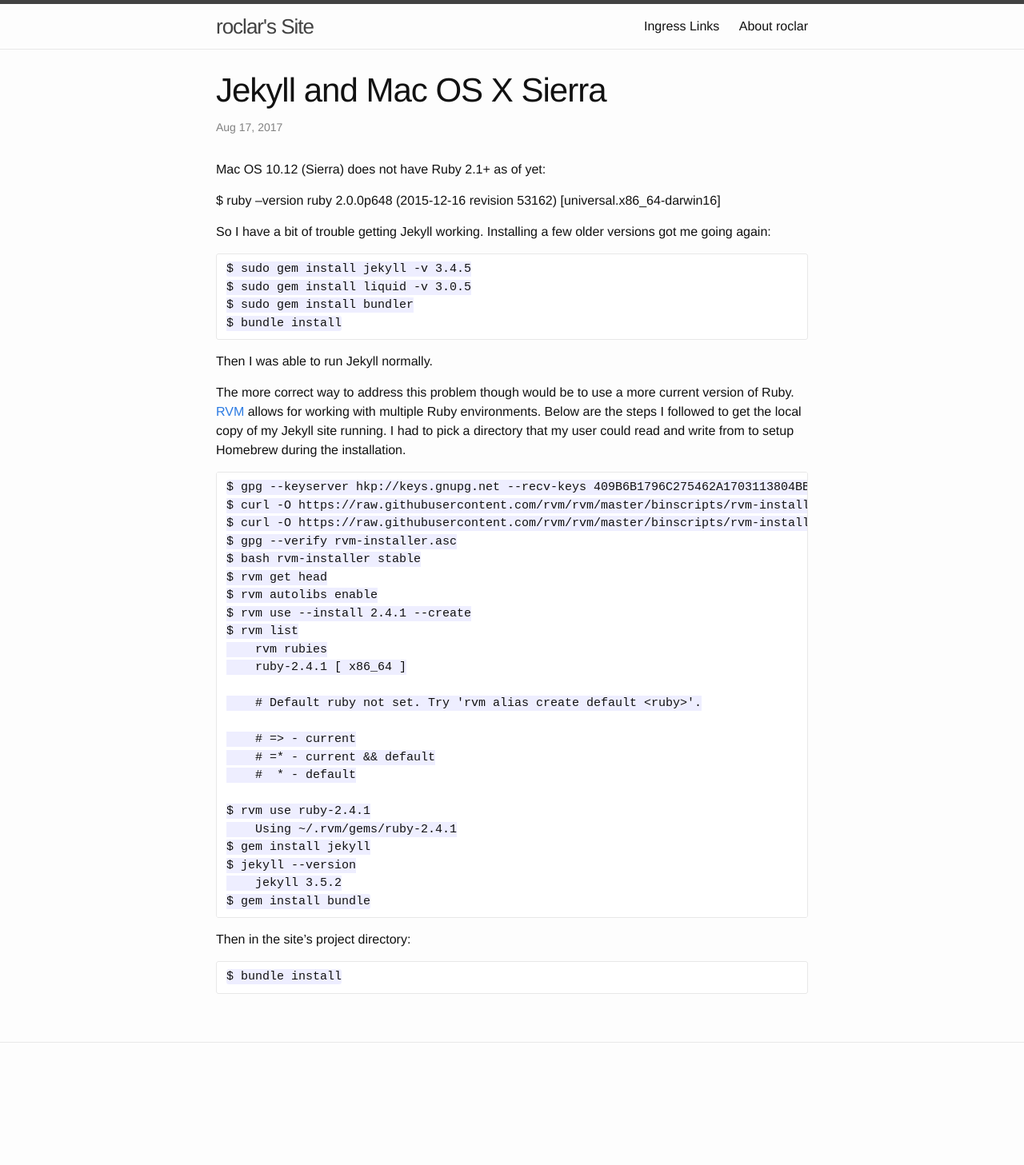
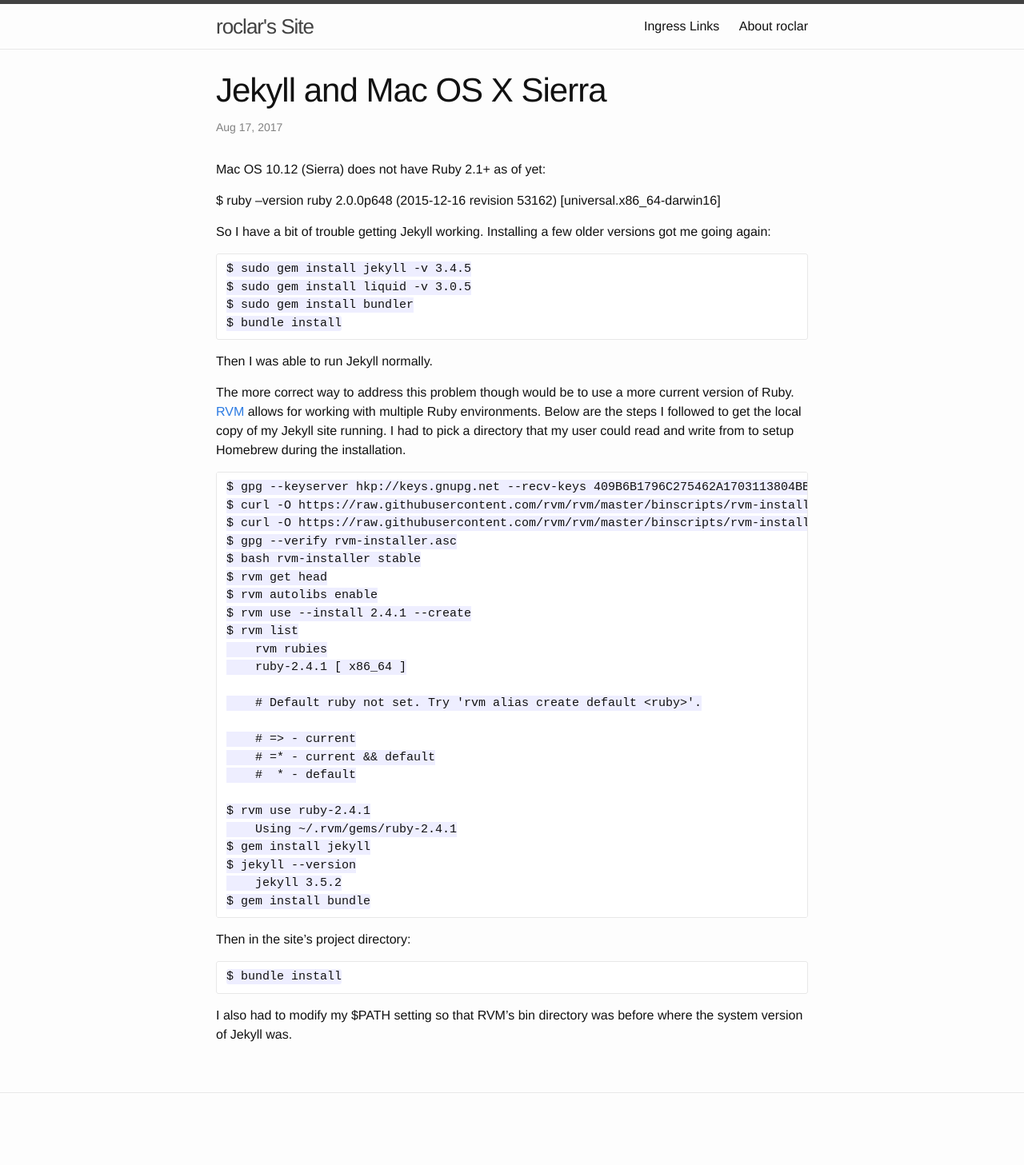
Before and after one commit to roclar/roclar.github.io, a Jekyll site: the page built from _posts/2017-08-17-Jekyll-OSX.md, in a window 1280 px wide. Shown: the whole page at 80% size. Built offline with Jekyll 4.4.1, drawn with Linux system fonts in a browser that asks for light colours; before the commit the page ends 1394 px from its top, so only the background shows below that.

Commit message:
Minor post edit

```diff
--- a/_posts/2017-08-17-Jekyll-OSX.md
+++ b/_posts/2017-08-17-Jekyll-OSX.md
@@ -47,3 +47,5 @@
 Then in the site's project directory:
 
     $ bundle install
+
+I also had to modify my $PATH setting so that RVM's bin directory was before where the system version of Jekyll was.
```
